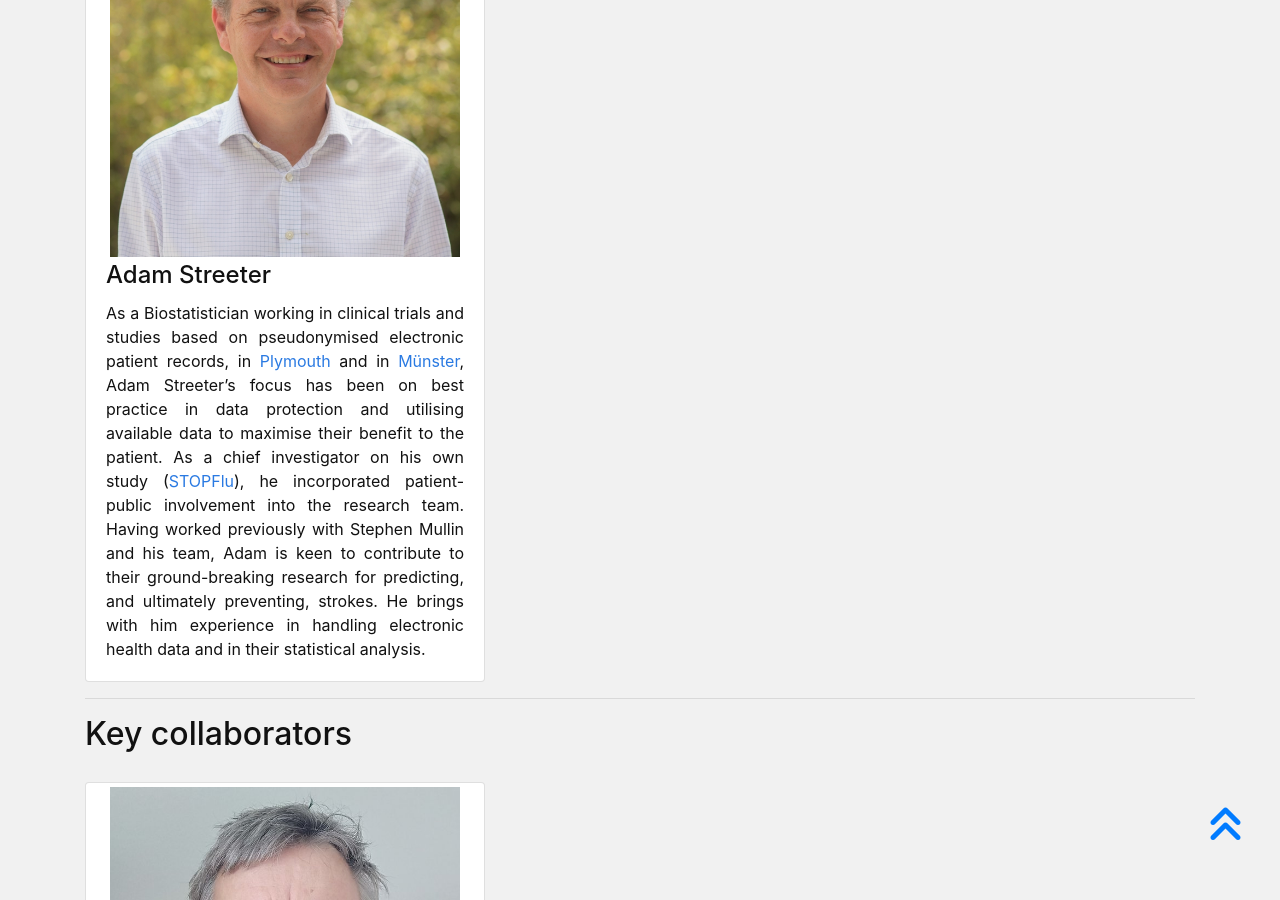
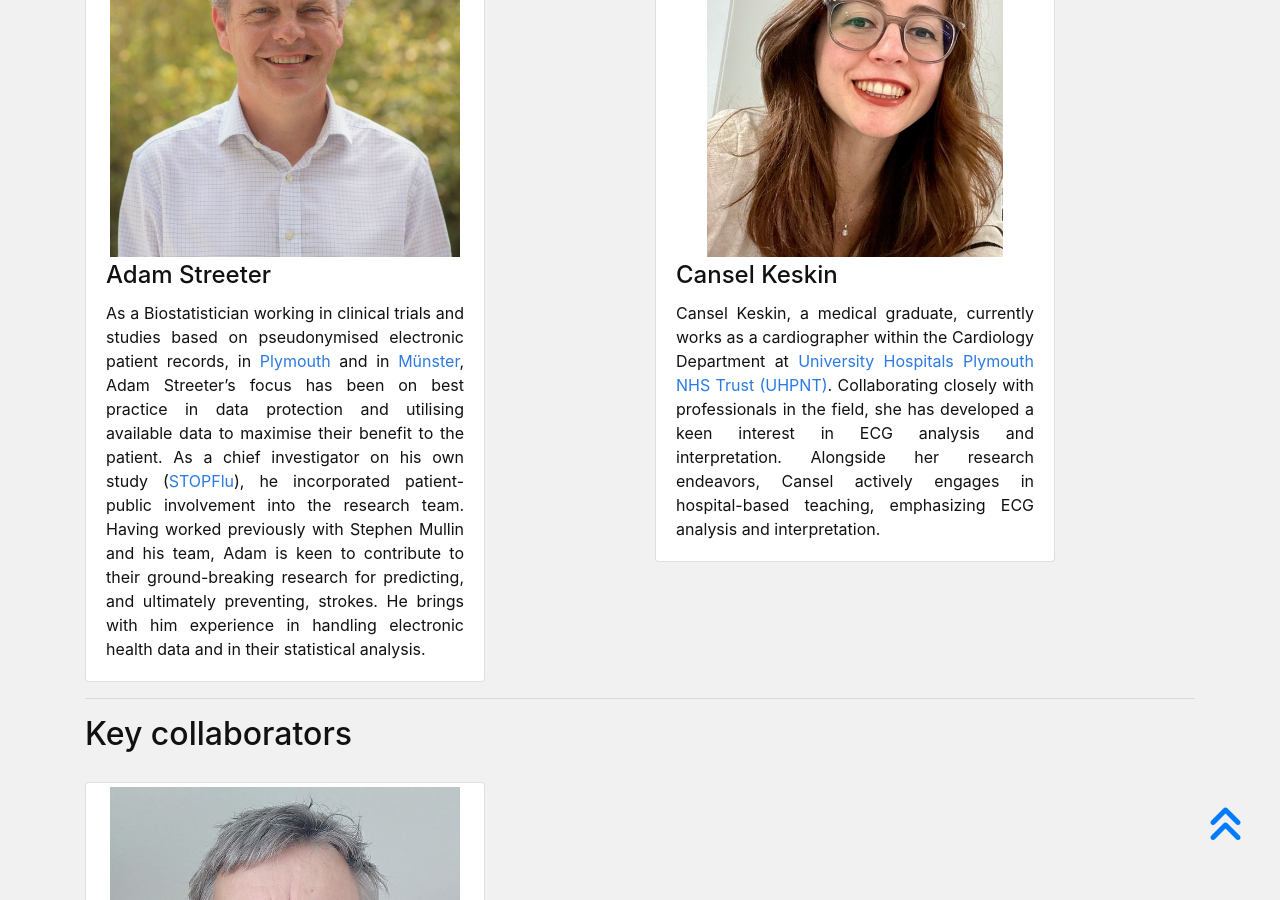
Before and after one commit to plymouth-neuroimaging/abstractstudy.github.io, a Jekyll site: the page built from pages/people.md, in a window 1280 px wide and 900 px high, scrolled down 3604 px. Built offline with Jekyll 4.4.1, drawn with Linux system fonts in a browser that asks for light colours.

Commit message:
add more profile

```diff
--- a/pages/people.md
+++ b/pages/people.md
@@ -132,6 +132,12 @@ As a Biostatistician working in clinical trials and studies based on pseudonymis
         {% include person.html name="Adam Streeter" image="/assets/img/Adam_Streeter.jpg"
         introduction=intro_adam_streeter %}
 
+        {% capture intro_cansel_keskin %}
+Cansel Keskin, a medical graduate, currently works as a cardiographer within the Cardiology Department at <a href="https://www.plymouthhospitals.nhs.uk/">University Hospitals Plymouth NHS Trust (UHPNT)</a>. Collaborating closely with professionals in the field, she has developed a keen interest in ECG analysis and interpretation. Alongside her research endeavors, Cansel actively engages in hospital-based teaching, emphasizing ECG analysis and interpretation.
+        {% endcapture %}
+        {% include person.html name="Cansel Keskin" image="/assets/img/Cansel_Keskin.jpg"
+        introduction=intro_cansel_keskin %}
+
 
 
     </div>
```
Also changed, not shown: assets/img/Cansel_Keskin.jpg (added).
